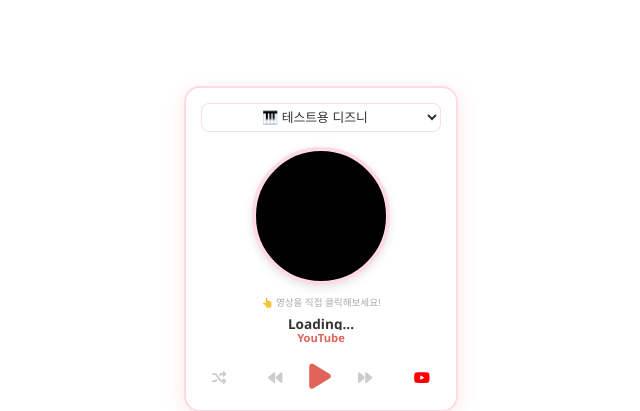
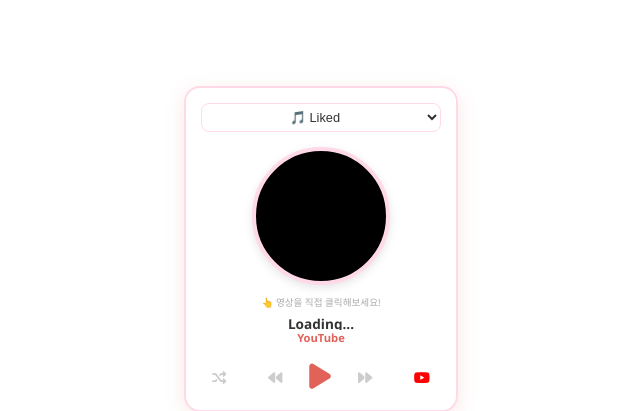
Before and after one commit to yujeonglee623/notion, a Flask app: page /playlist in a window 1280 px wide. Shown: the part 151-562 px from the top of the page, without its empty margins (319-959 px from the left). Run offline with Flask 3, Linux system fonts and the light colour scheme.

Commit message:
Update playlist.html

```diff
--- a/templates/playlist.html
+++ b/templates/playlist.html
@@ -94,8 +94,7 @@
     <script>
         // ⭐ 테스트용 디즈니 ID (이게 되면 유정이 ID 문제임)
         const MY_PLAYLISTS = [
-            { name: "🎹 테스트용 디즈니", id: "PLwNuT9q3Y2siGjjg3D9goxnOVMtDJv69K" },
-            { name: "🎵 내 최애 플리", id: "PL4fGSI1pDJn6jXS_Tv_N9B8Z0HTRVJE0m" } // 여기에 유정이 ID 넣어
+            { name: "🎵 Liked", id: "PLRt0gIuMcszKrYLPxNQJUK3u0eHU6IplaK" },
         ];
 
         let currentPlaylistId = MY_PLAYLISTS[0].id;
```
